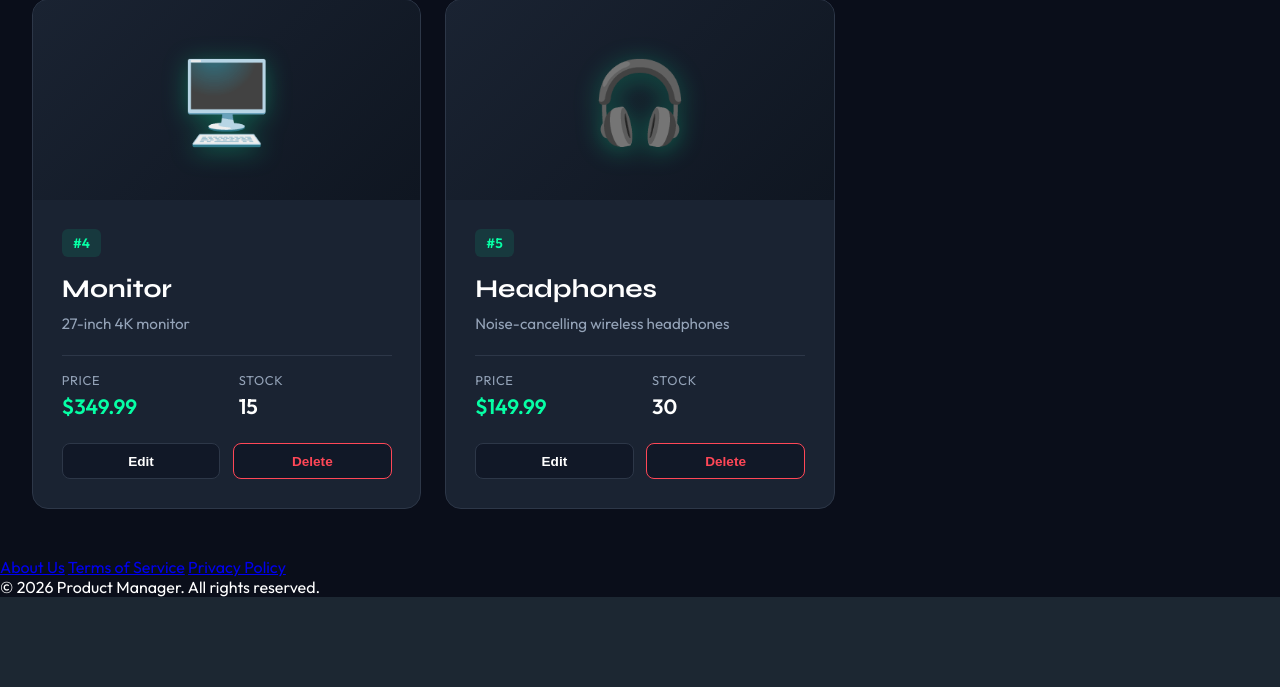
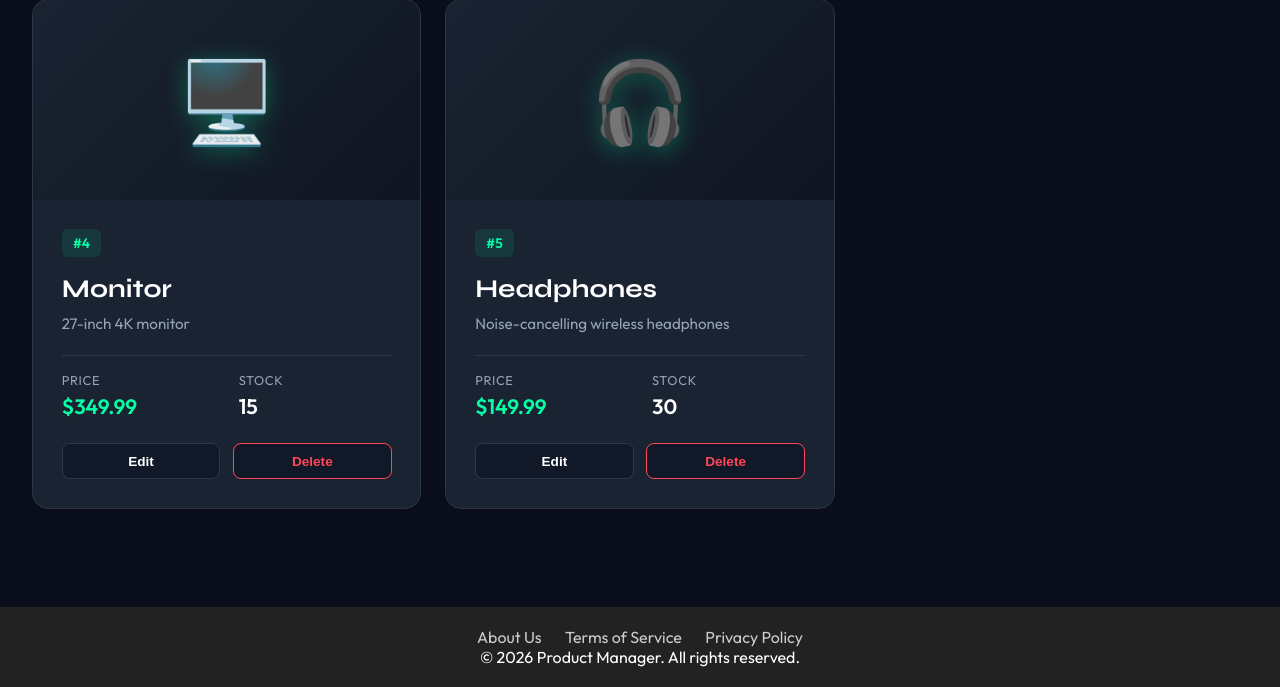
Before and after one commit to vphantomk666/InventoryManagement, a FastAPI app: page / in a window 1280 px wide. Shown: the part 828-1515 px from the top of the page. Before the commit the page ends 1425 px from the top, so only its background shows below. Run offline with FastAPI, Linux system fonts and the light colour scheme; data comes from the database, SQL or seed files in the repository.

Commit message:
Update footer with complete modal system

```diff
--- a/frontend/templates/footer.html
+++ b/frontend/templates/footer.html
@@ -1,29 +1,143 @@
+<!DOCTYPE html>
+<html lang="en">
+<head>
+<meta charset="UTF-8">
+<title>Footer Modal Fix</title>
+
+<style>
+/* ===== MODAL STYLE ===== */
+.modal {
+    display: none;
+    position: fixed;
+    top: 0;
+    left: 0;
+    width: 100%;
+    height: 100%;
+    background: rgba(0,0,0,0.6);
+}
+
+.modal.active {
+    display: flex;
+    align-items: center;
+    justify-content: center;
+}
+
+.modal-content {
+    background: white;
+    padding: 20px;
+    border-radius: 10px;
+    width: 300px;
+    text-align: center;
+}
+
+.close-btn {
+    cursor: pointer;
+    float: right;
+    font-size: 18px;
+}
+
+/* ===== FOOTER ===== */
+footer {
+    margin-top: 50px;
+    padding: 20px;
+    background: #222;
+    color: white;
+    text-align: center;
+}
+
+.footer-links a {
+    color: #ccc;
+    margin: 0 10px;
+    text-decoration: none;
+}
+
+.footer-links a:hover {
+    color: white;
+}
+</style>
+</head>
+
+<body>
+
+<!-- ===== FOOTER ===== -->
 <footer>
     <div class="footer-content">
         <div class="footer-links">
-            <a href="#" onclick="showAboutUs(); return false;">About Us</a>
-            <a href="#" onclick="showTerms(); return false;">Terms of Service</a>
-            <a href="#" onclick="showPrivacy(); return false;">Privacy Policy</a>
+            <a href="#" id="aboutLink">About Us</a>
+            <a href="#" id="termsLink">Terms of Service</a>
+            <a href="#" id="privacyLink">Privacy Policy</a>
         </div>
-        <p class="footer-copyright">&copy; 2026 Product Manager. All rights reserved.</p>
+        <p>&copy; 2026 Product Manager. All rights reserved.</p>
     </div>
 </footer>
+
+<!-- ===== MODALS ===== -->
+
+<div id="aboutModal" class="modal">
+    <div class="modal-content">
+        <span class="close-btn" onclick="closeModal('aboutModal')">❌</span>
+        <h2>About Us</h2>
+        <p>This is About Us content.</p>
+    </div>
+</div>
+
+<div id="termsModal" class="modal">
+    <div class="modal-content">
+        <span class="close-btn" onclick="closeModal('termsModal')">❌</span>
+        <h2>Terms of Service</h2>
+        <p>Terms content here.</p>
+    </div>
+</div>
+
+<div id="privacyModal" class="modal">
+    <div class="modal-content">
+        <span class="close-btn" onclick="closeModal('privacyModal')">❌</span>
+        <h2>Privacy Policy</h2>
+        <p>Privacy policy here.</p>
+    </div>
+</div>
+
+<!-- ===== JAVASCRIPT ===== -->
 <script>
 document.addEventListener("DOMContentLoaded", function() {
-    const about = document.getElementById("aboutModal");
-    if (about) about.addEventListener("click", function(e) { if (e.target.id === "aboutModal") closeAboutUs(); });
 
-    const terms = document.getElementById("termsModal");
-    if (terms) terms.addEventListener("click", function(e) { if (e.target.id === "termsModal") closeTerms(); });
+    // Open modal
+    document.getElementById("aboutLink").addEventListener("click", function(e) {
+        e.preventDefault();
+        openModal("aboutModal");
+    });
 
-    const privacy = document.getElementById("privacyModal");
-    if (privacy) privacy.addEventListener("click", function(e) { if (e.target.id === "privacyModal") closePrivacy(); });
+    document.getElementById("termsLink").addEventListener("click", function(e) {
+        e.preventDefault();
+        openModal("termsModal");
+    });
+
+    document.getElementById("privacyLink").addEventListener("click", function(e) {
+        e.preventDefault();
+        openModal("privacyModal");
+    });
+
+    // Close modal when clicking outside
+    ["aboutModal", "termsModal", "privacyModal"].forEach(id => {
+        const modal = document.getElementById(id);
+        modal.addEventListener("click", function(e) {
+            if (e.target === modal) {
+                closeModal(id);
+            }
+        });
+    });
+
 });
 
-function showAboutUs() { document.getElementById("aboutModal").classList.add("active"); }
-function closeAboutUs() { document.getElementById("aboutModal").classList.remove("active"); }
-function showTerms() { document.getElementById("termsModal").classList.add("active"); }
-function closeTerms() { document.getElementById("termsModal").classList.remove("active"); }
-function showPrivacy() { document.getElementById("privacyModal").classList.add("active"); }
-function closePrivacy() { document.getElementById("privacyModal").classList.remove("active"); }
+// Functions
+function openModal(id) {
+    document.getElementById(id).classList.add("active");
+}
+
+function closeModal(id) {
+    document.getElementById(id).classList.remove("active");
+}
 </script>
+
+</body>
+</html>
```
